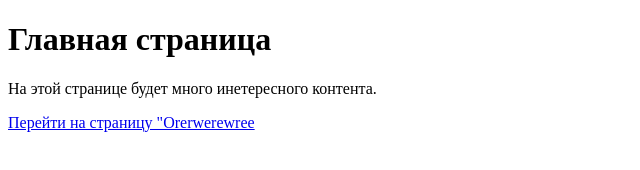
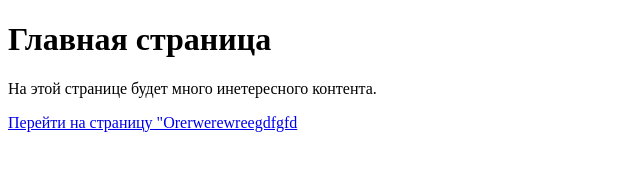
Before and after one commit to piewmint/git, a plain HTML site: page index.html in a window 1280 px wide. Shown: the full height of the page, 0-640 px from the left. Drawn offline with Linux system fonts and the light colour scheme.

Commit message:
Update index.html

```diff
--- a/index.html
+++ b/index.html
@@ -11,7 +11,7 @@
         На этой странице будет много инетересного контента.
     </p>
     <a href="pages/about.html">
-        Перейти на страницу "Оrerwerewree
+        Перейти на страницу "Оrerwerewreegdfgfd
     </a>
 </body>
 </html>
```
